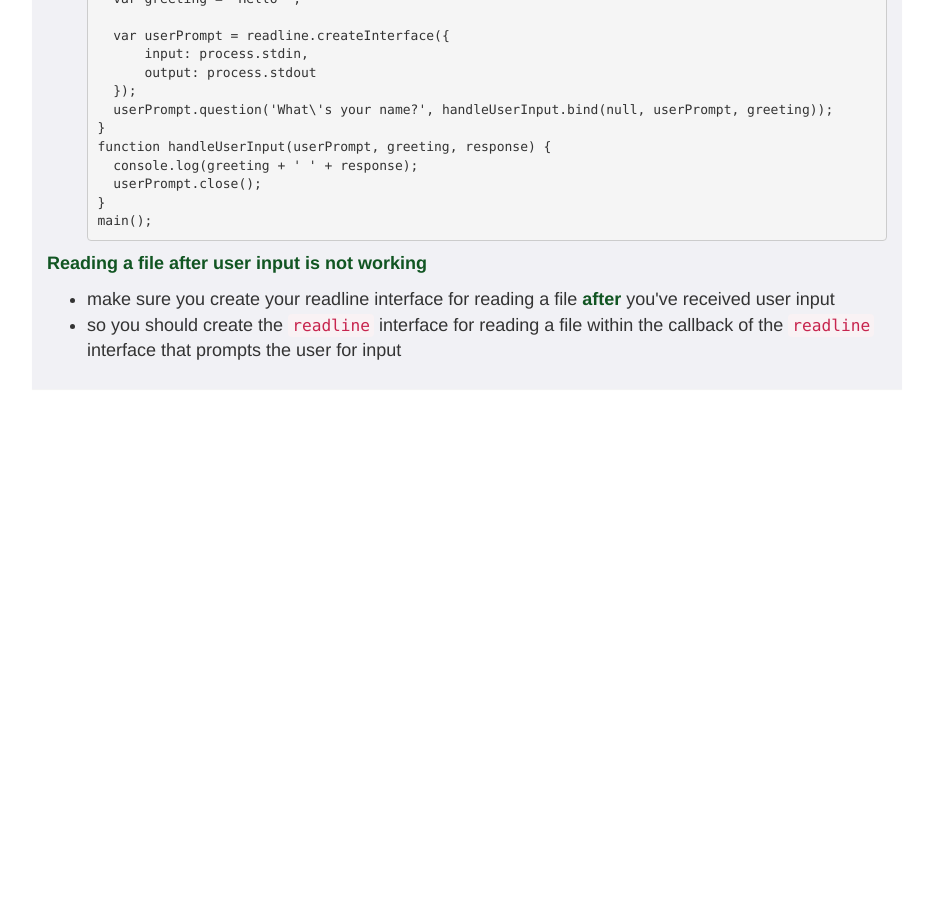
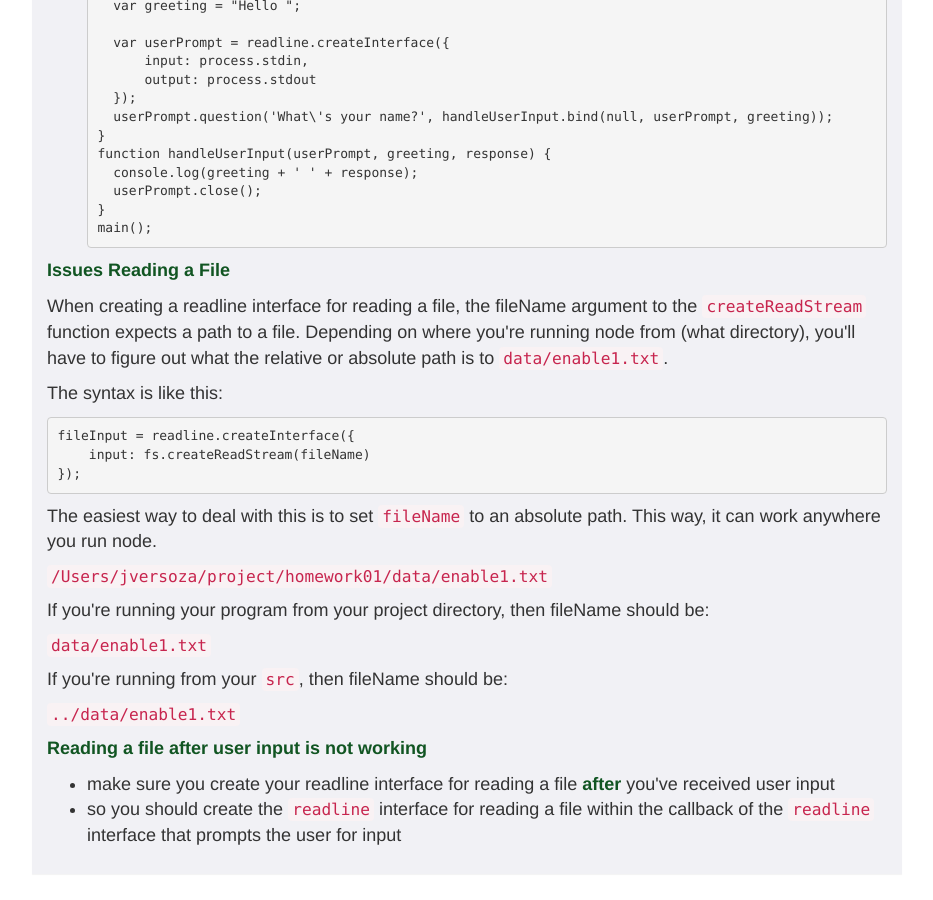
Before and after one commit to foureyes/csci-ua.0480-fall2016-007, a Jekyll site: the page built from homework/01.markdown, in a window 1280 px wide and 900 px high, scrolled down 33547 px. Shown: the whole window, without its empty margins (173-1106 px from the left). Built offline with Jekyll 4.4.1, drawn with Linux system fonts in a browser that asks for light colours; before the commit the page ends 33976 px from its top, so only the background shows below that; some of the changed text lies outside the part shown.

Commit message:
fix homework 01

```diff
--- a/homework/01.markdown
+++ b/homework/01.markdown
@@ -86,7 +86,7 @@ Make sure you have git / a git client!
 
 Then go through the following steps to clone your repository and commit your first changes.
 
-1. use this [form to send me your github username](https://docs.google.com/a/nyu.edu/forms/d/e/1FAIpQLSc5nfsSm27DyBWOb-_mfCNMS0fyWxvsuX_moK6EOaruVGqWlg/viewform)
+1. use this [form to send me your github username](https://docs.google.com/a/nyu.edu/forms/d/e/1FAIpQLSenWtVL5yc-GsY2PFbWkJgTRL8GjQDcPXfFiCEt5olV7nIufQ/viewform)
 2. wait for a notification that states that you've been added to the class's github _organization_
 3. I'll create a repository for you
 4. ...go to the [class github page](https://github.com/nyu-csci-ua-0480-007-fall-2016)
@@ -139,6 +139,7 @@ You'll also need a module to help you ask the user for input.
     * essentially just `var readlineSync = require('readline-sync');`
     * which imports the function <code>question</code> from the <code>readline-sync</code> module into your program
 * note that installing `readline-sync` will make a modification to `package.json`. This modification be committed these changes.
+* you'll use this module in both your Tic Tac Toe game and your scrabble solver
 
 ### (4 points) Minimum Number of Commits
 
@@ -1340,10 +1341,9 @@ console.log('last line of program!');
 The score for a word is calculated by summing the point values of each letter in the word. You can use the following object to associate letters with point values:
 
 <pre><code data-trim contenteditable>var letterValues = {
-        "E": 1, "A": 1, "I": 1, "O": 1, "N": 1, "R": 1, "T": 1, "L": 1,
-        "S": 1, "U": 1, "D": 2, "G": 2, "B": 3, "C": 3, "M": 3, "P": 3,
-        "F": 4, "H": 4, "V": 4, "W": 4, "Y": 4, "K": 5, "J": 8, "X": 8,
-        "Q": 10, "Z": 10
+        "E": 1, "A": 1, "I": 1, "O": 1, "N": 1, "R": 1, "T": 1, "L": 1, "S": 1, "U": 1,
+        "D": 2, "G": 2, "B": 3, "C": 3, "M": 3, "P": 3, "F": 4, "H": 4, "V": 4, "W": 4,
+        "Y": 4, "K": 5, "J": 8, "X": 8, "Q": 10, "Z": 10
 };
 </code></pre>
 
@@ -1481,6 +1481,30 @@ function handleUserInput(userPrompt, greeting, response) {
 main();
 </code></pre>
 
+__Issues Reading a File__
+
+When creating a readline interface for reading a file, the fileName argument to the `createReadStream` function expects a path to a file. Depending on where you're running node from (what directory), you'll have to figure out what the relative or absolute path is to `data/enable1.txt`.
+
+The syntax is like this:
+
+<pre><code data-trim contenteditable>fileInput = readline.createInterface({
+    input: fs.createReadStream(fileName)
+});
+</code></pre>
+
+The easiest way to deal with this is to set `fileName` to an absolute path. This way, it can work anywhere you run node.
+
+`/Users/jversoza/project/homework01/data/enable1.txt`
+
+If you're running your program from your project directory, then fileName should be:
+
+`data/enable1.txt`
+
+If you're running from your `src`, then fileName should be:
+
+`../data/enable1.txt`
+
+
 __Reading a file after user input is not working__
 
 * make sure you create your readline interface for reading a file __after__ you've received user input
```
Also changed, not shown: other parts of homework/01.markdown (+3 -3 lines).
